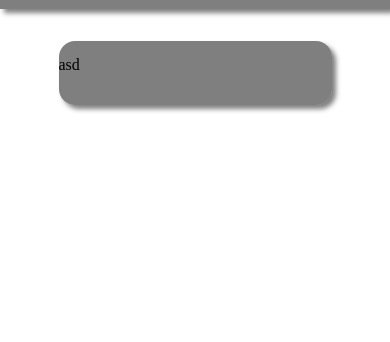
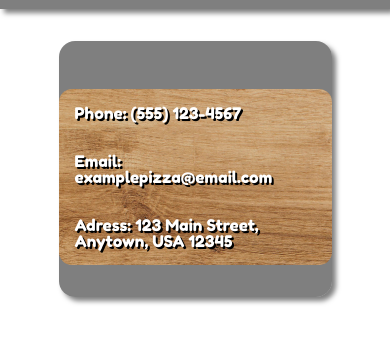
Before and after one commit to JoaquinArruiz/restaurant-page, a website with bundled scripts: page dist/index.html in a window 390 px wide. Both pictures are taken after a click on the button "Contact". Shown: the part 166-508 px from the top of the page. Built offline with nearby package versions, Linux system fonts and the light colour scheme; files whose address does not match are found by name.

Commit message:
finished project, need to improve responsive design

```diff
--- a/src/modules/contact.js
+++ b/src/modules/contact.js
@@ -10,9 +10,33 @@ let loadContact = () => {
     menuButton.classList.remove('activeButton');
     homeButton.classList.remove('activeButton');
 
-    let contact = document.createElement('div');
-    contact.innerText = "asd";
-    content.appendChild(contact);
+
+
+    let contactCreator = (phone, email, address) => {
+
+        const contactContainer = document.createElement('div');
+
+        const contactPhone = document.createElement('p');
+        contactPhone.innerText = "Phone: " + phone;
+        contactContainer.appendChild(contactPhone)
+
+        const contactEmail = document.createElement('p');
+        contactEmail.innerText = "Email: " + email;
+
+        const contactAdrees = document.createElement('p');
+        contactAdrees.innerText = "Adress: " + address;
+
+        contactContainer.appendChild(contactPhone);
+        contactContainer.appendChild(contactEmail);
+        contactContainer.appendChild(contactAdrees);
+        contactContainer.classList.add('contactContainer')
+
+        return contactContainer
+    }
+
+    const contact = contactCreator("(555) 123-4567", "examplepizza@email.com","123 Main Street, Anytown, USA 12345")
+
+    content.appendChild(contact)
 }
 
 export default loadContact;
--- a/src/modules/menu.js
+++ b/src/modules/menu.js
@@ -15,16 +15,16 @@ let loadMenu = () => {
 
 
     let pizzaCreator = (name,topping,money,src) => {
-            let card = document.createElement('div');
+            const card = document.createElement('div');
             card.classList.add('card');
 
-            let title = document.createElement('h1');
+            const title = document.createElement('h1');
             title.textContent = name;
 
-            let ingredients = document.createElement('h2');
+            const ingredients = document.createElement('h2');
             ingredients.textContent = "Ingredients: "+topping;
 
-            let price = document.createElement('h3');
+            const price = document.createElement('h3');
             price.textContent = money;
 
             const img = document.createElement('img');
--- a/src/styles/style.scss
+++ b/src/styles/style.scss
@@ -299,3 +299,41 @@ table {
 
 }
 }
+
+/* ========== CONTENT TEXT and IMAGES for HOME ========== */
+
+.contactContainer {
+	width: 80%;
+	margin: 0 auto;
+	margin-top: 2em;
+	border-radius: 13px;
+	background-image: url("../images/card-background.jpg");
+	overflow:hidden;
+
+	p {
+		font-family: 'Fredoka One', cursive;
+		font-size: 1.5em;
+		color: rgb(255, 255, 255);
+		text-shadow: 2px 2px 0px rgb(0, 0, 0);
+		padding: 1em;
+	}
+
+
+}
+
+@media (max-aspect-ratio: 16/11){
+	.contactContainer{
+		width:fit-content;
+		p {
+			font-size: 1em;
+		}
+	}
+
+	.cardsContainer{
+		.card{
+			h1 {
+				font-size: 2em;
+			}
+		}
+	}
+}
```
Also changed, not shown: dist/main.js.
